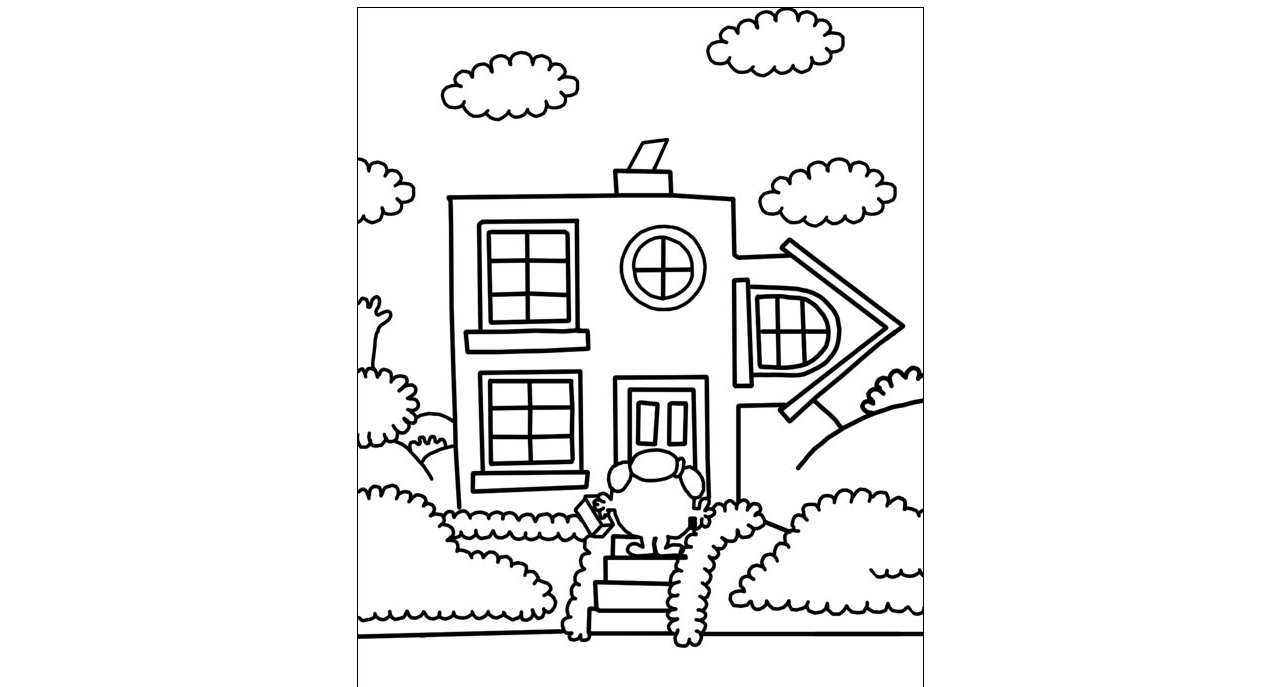
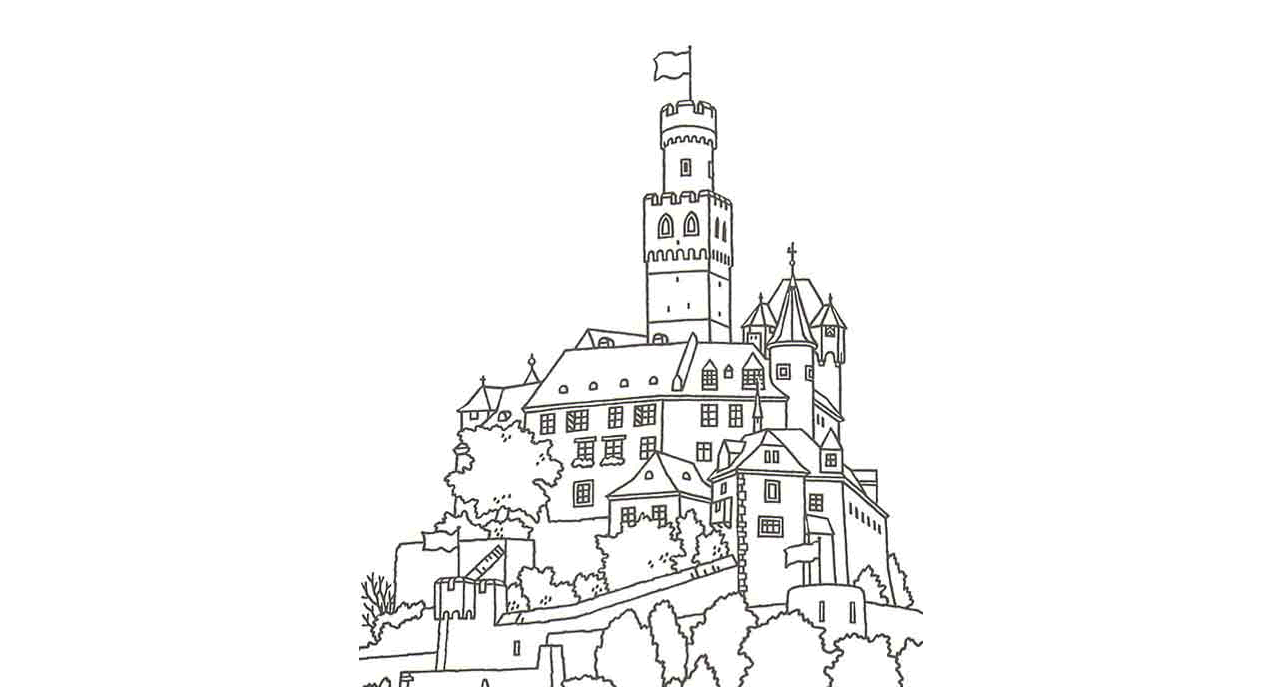
Before and after one commit to sogilis/matinale-tech, a plain HTML site: page www/index.html in a window 1280 px wide. Shown: the part 113-800 px from the top of the page. Drawn offline with nearby package versions, Linux system fonts and the light colour scheme.

Commit message:
new ui
(cherry picked from commit f28b03f)

```diff
--- a/www/index.html
+++ b/www/index.html
@@ -73,7 +73,7 @@
 
     <div class="container mat-content">
         <h1 class="display-3">Matinale technique version 2</h1>
-        <img class="screenshot" src="maison-envers.jpg">
+        <img class="screenshot" src="chateau.gif">
     </div>
 
     <!-- Bootstrap core JavaScript
```
Also changed, not shown: www/chateau.gif (added), www/maison-envers.jpg (deleted), www/maison.png (deleted).
